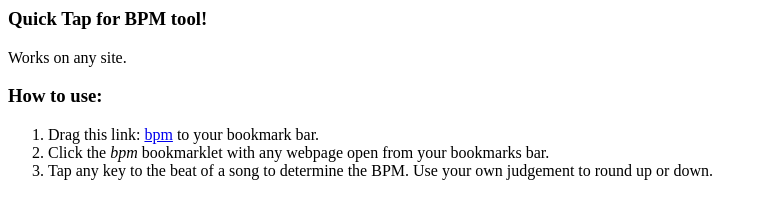
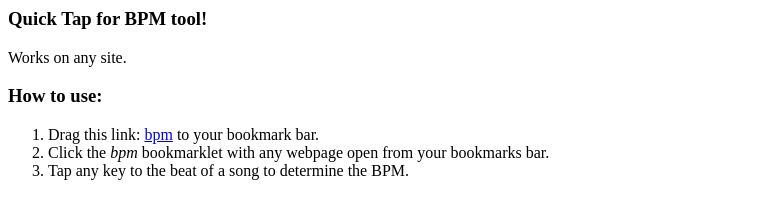
Before and after one commit to kyleshay/bpm, a plain HTML site: page index.html in a window 1280 px wide. Shown: the top 215 px of the page, without its empty margins (0-767 px from the left). Drawn offline with Linux system fonts and the light colour scheme.

Commit message:
Update index.html

```diff
--- a/index.html
+++ b/index.html
@@ -6,7 +6,7 @@
   <ol>
     <li>Drag this link: <a href="javascript:(function(){var s=document.createElement('script');s.src='http://kyleshay.github.com/bpm/bpm.js';document.body.appendChild(s);})();">bpm</a> to your bookmark bar.</li>
     <li>Click the <i>bpm</i> bookmarklet with any webpage open from your bookmarks bar.</li>
-    <li>Tap any key to the beat of a song to determine the BPM. Use your own judgement to round up or down.</li>
+    <li>Tap any key to the beat of a song to determine the BPM.</li>
   </ol>
   <br />
   If you're nervous about using this, I've outlined the code very simply here:<br />
```
